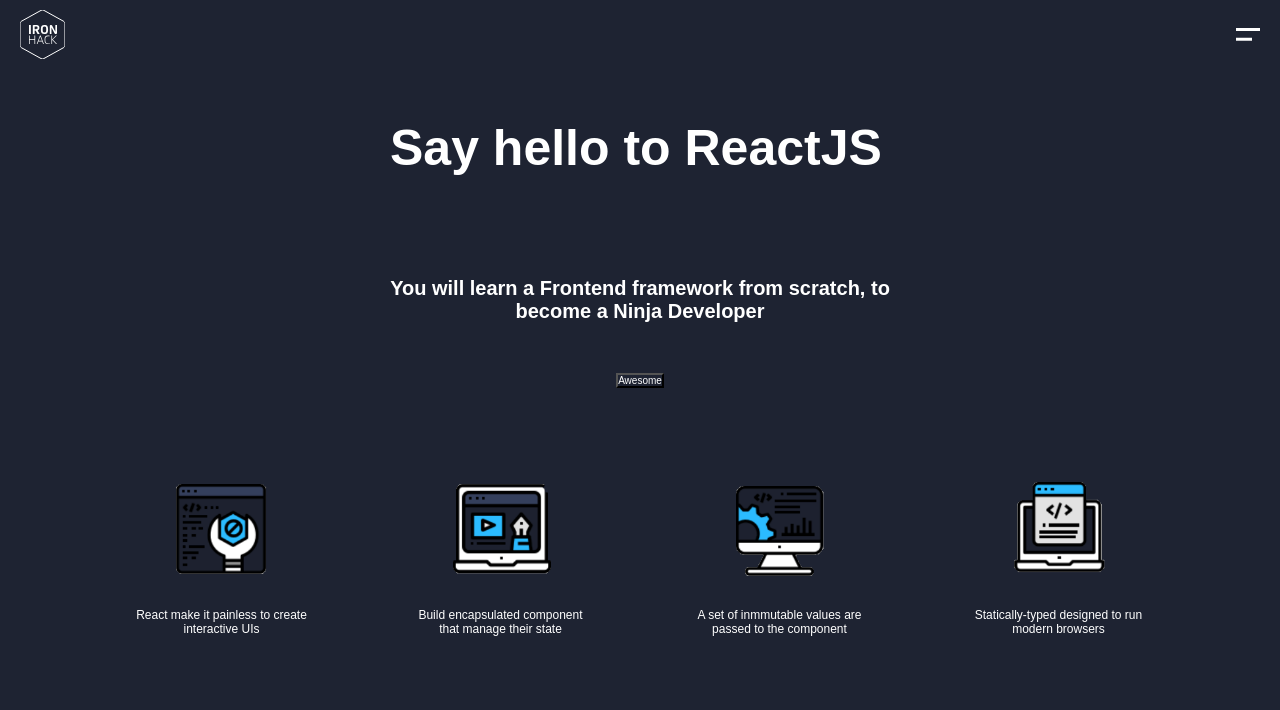
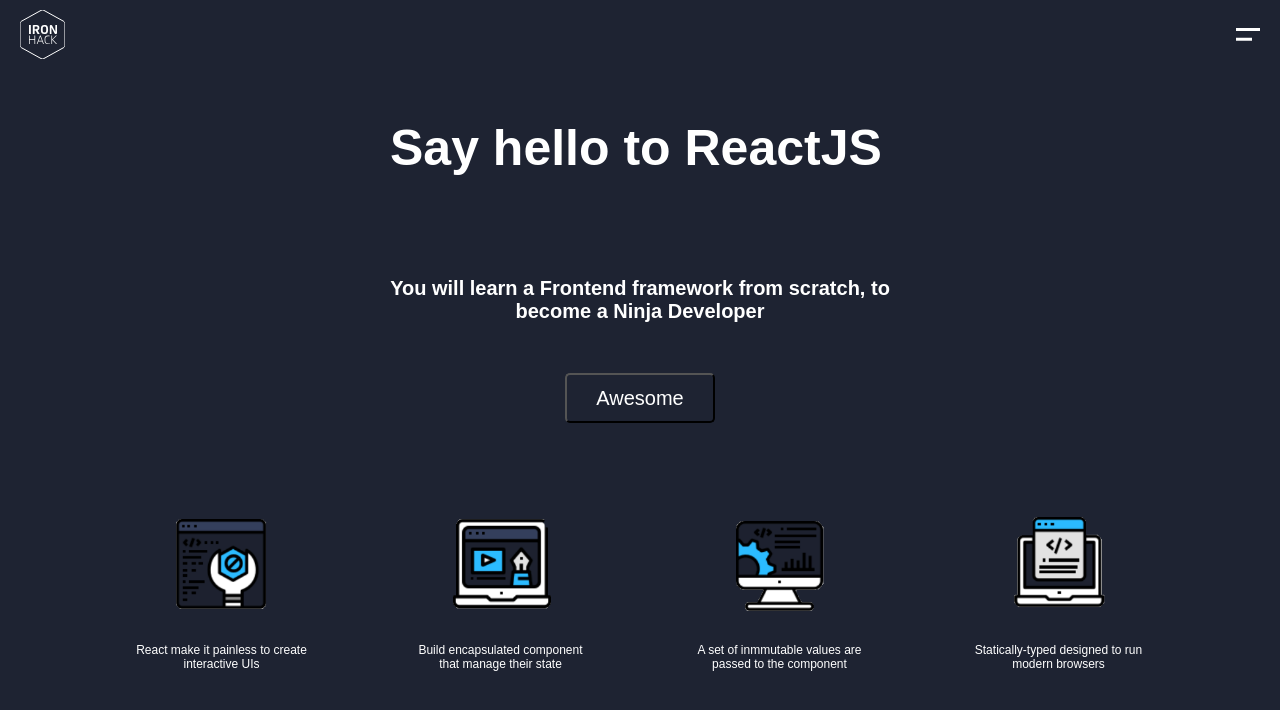
Before and after one commit to ta-web-mex/lab-hello-ironhack, a React app in the folder starter-code/: page / in a window 1280 px wide. Shown: the top 710 px of the page. Built offline with nearby package versions, Linux system fonts and the light colour scheme.

Commit message:
done_final

```diff
--- a/starter-code/src/App.js
+++ b/starter-code/src/App.js
@@ -9,11 +9,12 @@
 class App extends Component {
     render() {
         return (
-            <>
+            <div>
             <Navbar/>
             <Centro/>
             <Elements/>
-            </>
+            </div>
+
         )
     }
 }
--- a/starter-code/src/components/Centro.js
+++ b/starter-code/src/components/Centro.js
@@ -5,7 +5,7 @@
         <header>
             <h1>Say hello to ReactJS</h1>
               <h2>You will learn a Frontend framework from scratch, to become a Ninja Developer</h2>
-                 <button>Awesome</button>
+                 <button style={{height:"50px", width: "150px", borderRadius:"5px", fontSize: "20px" }}>Awesome</button>
         </header>
     )
 }
```
